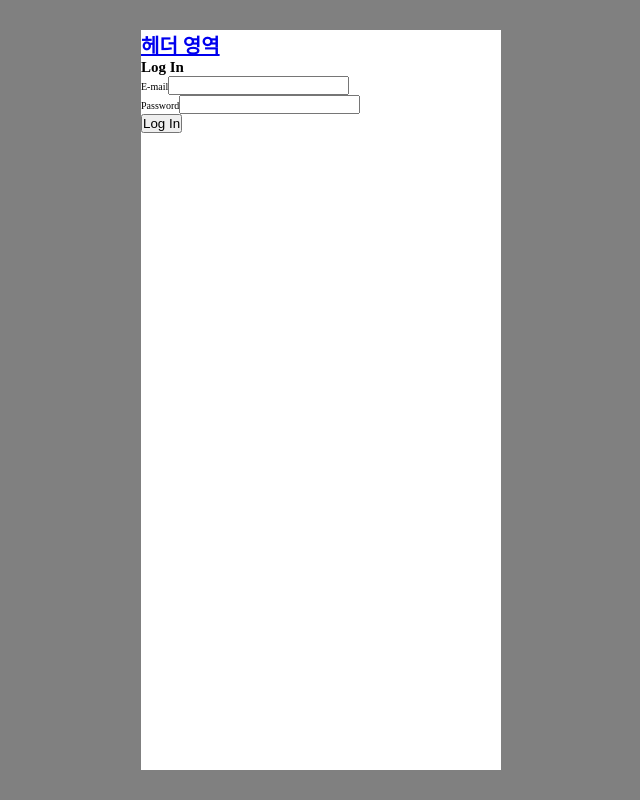
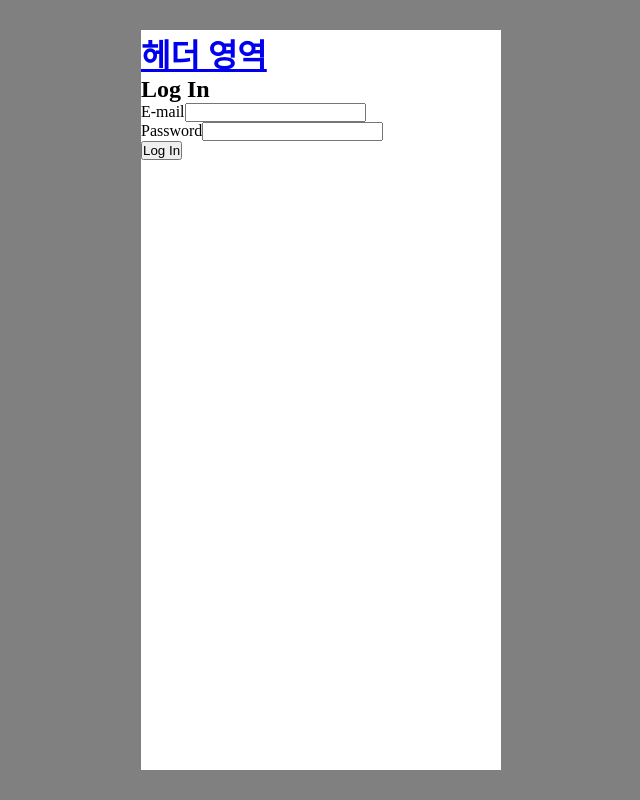
Before and after one commit to CodeSoom/react-week8-assignment-1, a React app: page /login in a window 1280 px wide. Shown: the whole page, without its empty margins (319-959 px from the left). Built offline with nearby package versions, Linux system fonts and the light colour scheme; the HTML template or start-up script is replaced by a standard one.

Commit message:
Set normal font-size

```diff
--- a/src/style/GlobalStyle.jsx
+++ b/src/style/GlobalStyle.jsx
@@ -1,6 +1,8 @@
 import React from 'react';
 
 import { Global, css } from '@emotion/core';
+
+const fontNormal = '1.6rem';
 
 export default function GlobalStyle() {
   return (
@@ -21,6 +23,7 @@ export default function GlobalStyle() {
 
         body {
           background-color: gray;
+          font-size: ${fontNormal};
         }
       `}
     />
```
